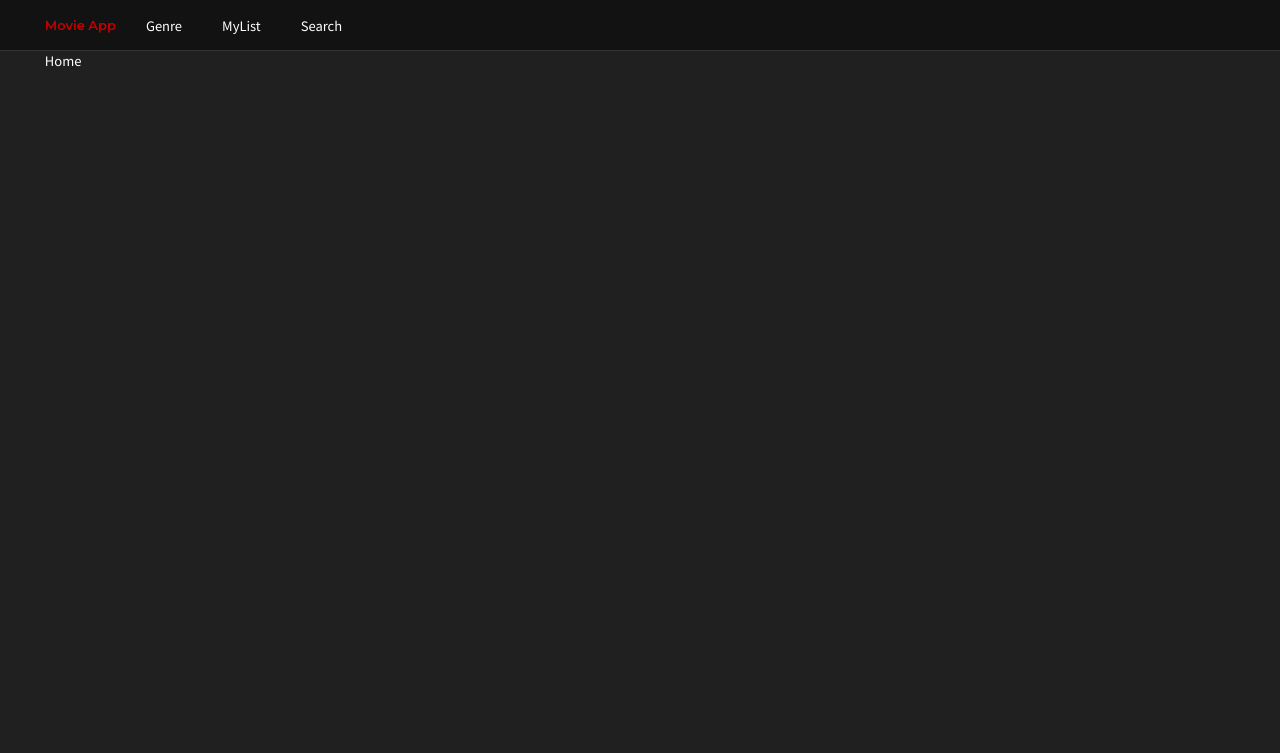
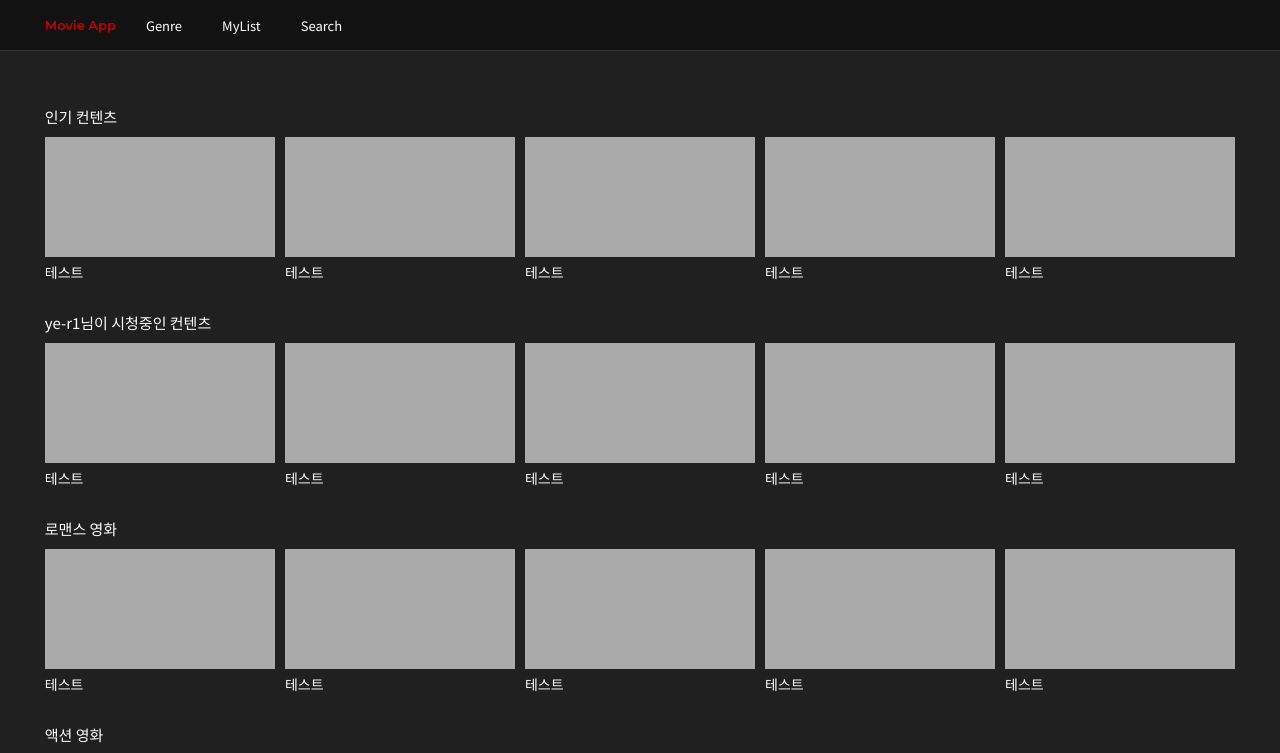
Before and after one commit to 1eeyerin/netflix-app, a React (Create React App) app: page / in a window 1280 px wide. Shown: the top 753 px of the page. Built offline with nearby package versions, Linux system fonts and the light colour scheme.

Commit message:
#2 MovieList 기본틀 만들기

```diff
--- a/src/index.js
+++ b/src/index.js
@@ -3,7 +3,7 @@ import ReactDOM from 'react-dom';
 import App from './App';
 import {Provider} from "react-redux";
 import store from "./redux/store";
-import "./app.scss";
+import "./scss/app.scss";
 import {BrowserRouter as Router} from "react-router-dom";
 
 ReactDOM.render(
--- a/src/views/components/AppLayout/index.js
+++ b/src/views/components/AppLayout/index.js
@@ -19,6 +19,7 @@ const Container = styled.div`
 const MainArea = styled.div`
   max-width: 93%;
   margin: 0 auto;
+  padding: 40px 0;
 `
 
 export default AppLayout;
--- /dev/null
+++ b/src/views/components/MovieList/index.js
@@ -0,0 +1,27 @@
+import React from "react";
+import styled from "styled-components";
+import MovieItem from "./movieItem";
+
+function MovieList(props) {
+    const {
+        itemlistTitle
+    } = props;
+
+    return (
+        <List>
+            <h2>{itemlistTitle}</h2>
+            <MovieItem />
+        </List>
+    )
+}
+
+const List = styled.div`
+  color: #fff;
+  padding: 15px 0;
+  h2 {
+    font-size: 15px;
+    color: inherit;
+  }
+`
+
+export default MovieList;
--- /dev/null
+++ b/src/views/components/MovieList/movieItem.js
@@ -0,0 +1,50 @@
+import React from "react";
+import styled from "styled-components";
+
+function MovieItem() {
+    return (
+        <Item>
+            <MovieListItem>
+                <ItemImage></ItemImage>
+                <ItemTitle>테스트</ItemTitle>
+            </MovieListItem>
+            <MovieListItem>
+                <ItemImage></ItemImage>
+                <ItemTitle>테스트</ItemTitle>
+            </MovieListItem>
+            <MovieListItem>
+                <ItemImage></ItemImage>
+                <ItemTitle>테스트</ItemTitle>
+            </MovieListItem>
+            <MovieListItem>
+                <ItemImage></ItemImage>
+                <ItemTitle>테스트</ItemTitle>
+            </MovieListItem>
+            <MovieListItem>
+                <ItemImage></ItemImage>
+                <ItemTitle>테스트</ItemTitle>
+            </MovieListItem>
+        </Item>
+    )
+}
+const Item = styled.div`
+  display: flex;
+  margin-top: 10px;
+`
+const MovieListItem = styled.div`
+  width: 250px;
+  + div {
+    margin-left: 10px;
+  }
+`
+const ItemImage = styled.div`
+  height: 120px;
+  background: #aaaaaa;
+`
+const ItemTitle = styled.h3`
+  color: inherit;
+  margin-top: 5px;
+  font-size: 14px;
+`
+
+export default MovieItem;
--- a/src/views/pages/Home/index.js
+++ b/src/views/pages/Home/index.js
@@ -1,11 +1,16 @@
 import React from "react";
 import styled from "styled-components";
+import MovieList from "../../components/MovieList";
 
 function Home(){
 
     return(
         <Container>
-            Home
+            <MovieList itemlistTitle={"인기 컨텐츠"} />
+            <MovieList itemlistTitle={"ye-r1님이 시청중인 컨텐츠"} />
+            <MovieList itemlistTitle={"로맨스 영화"} />
+            <MovieList itemlistTitle={"액션 영화"} />
+            <MovieList itemlistTitle={"드라마"} />
         </Container>
     )
 }
```
Also changed, not shown: src/scss/app.scss (renamed from src/app.scss), src/scss/reset.scss (renamed from src/reset.scss).
